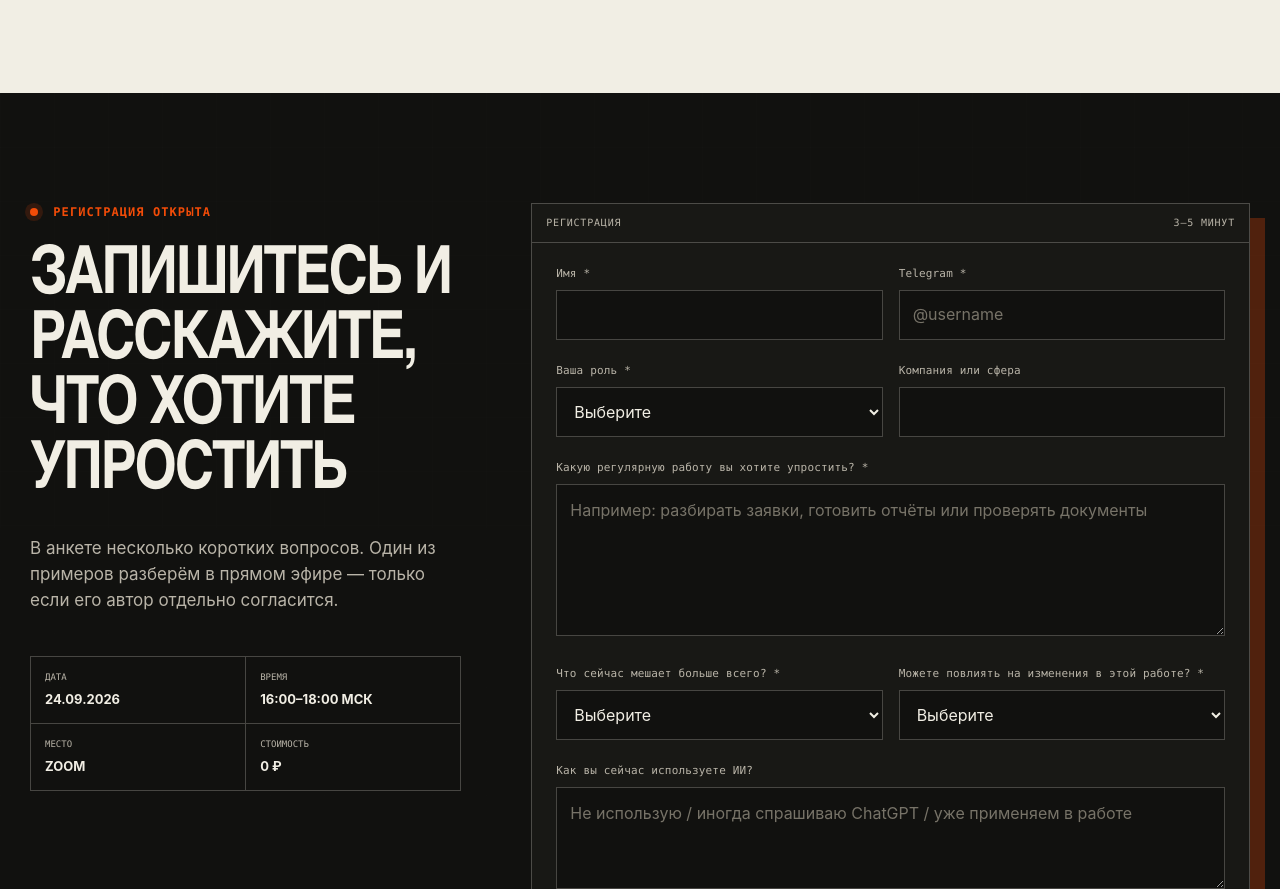
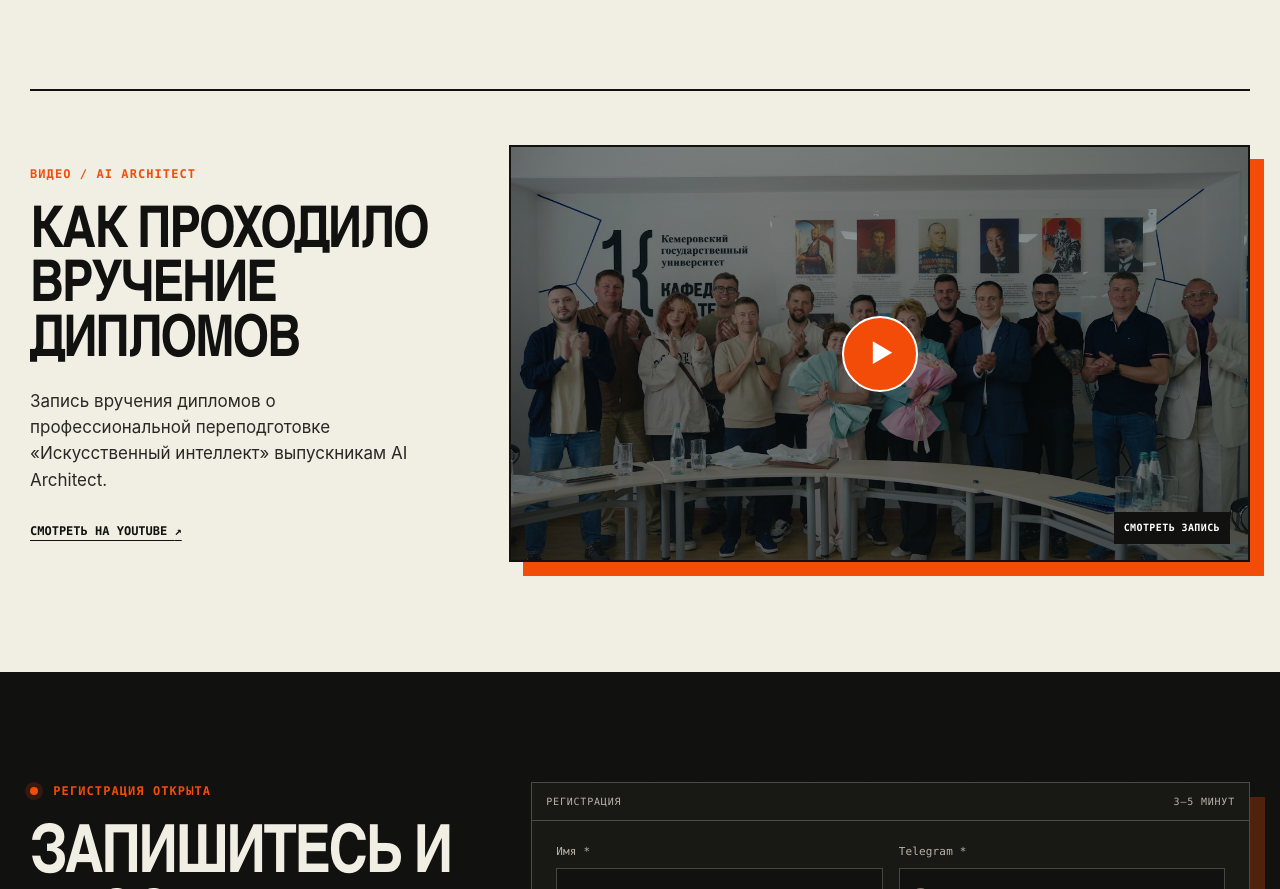
Before and after one commit to YanLukashin/ai-architect-masterclass, a website: page index.html in a window 1280 px wide. Shown: the part 5178-6067 px from the top of the page. Drawn offline with Linux system fonts and the light colour scheme.

Commit message:
Add diploma ceremony video to author section

```diff
--- a/index.html
+++ b/index.html
@@ -213,6 +213,42 @@
               <span>ЗАДАЧИ</span><span>ПРОВЕРКА ИДЕЙ</span><span>РЕЗУЛЬТАТ</span><span>БЕЗОПАСНОСТЬ</span><span>ПЛАН ВНЕДРЕНИЯ</span>
             </div>
           </div>
+
+          <article class="author-video reveal">
+            <div class="author-video-copy">
+              <p class="eyebrow">ВИДЕО / AI ARCHITECT</p>
+              <h3>Как проходило вручение дипломов</h3>
+              <p>
+                Запись вручения дипломов о профессиональной переподготовке
+                «Искусственный интеллект» выпускникам AI Architect.
+              </p>
+              <a
+                class="text-link"
+                href="https://youtu.be/dEaVKlKzaDA?si=HcSPPnsB3GadrR1F"
+                target="_blank"
+                rel="noopener noreferrer"
+              >Смотреть на YouTube <span aria-hidden="true">↗</span></a>
+            </div>
+            <div class="video-frame">
+              <button
+                class="video-poster"
+                type="button"
+                data-youtube-id="dEaVKlKzaDA"
+                data-video-title="Вручение дипломов о профессиональной переподготовке «Искусственный интеллект» AI Architect"
+                aria-label="Воспроизвести запись вручения дипломов"
+              >
+                <img
+                  src="assets/diplomas-video.jpg"
+                  alt="Выпускники AI Architect на вручении дипломов"
+                  width="1280"
+                  height="720"
+                  loading="lazy"
+                />
+                <span class="video-play" aria-hidden="true">▶</span>
+                <span class="video-play-label" aria-hidden="true">Смотреть запись</span>
+              </button>
+            </div>
+          </article>
         </div>
       </section>
 
--- a/script.js
+++ b/script.js
@@ -36,6 +36,23 @@
   );
 
   document.querySelectorAll(".reveal").forEach((element) => observer.observe(element));
+
+  document.querySelectorAll("[data-youtube-id]").forEach((button) => {
+    button.addEventListener("click", () => {
+      const videoId = button.getAttribute("data-youtube-id");
+      const title = button.getAttribute("data-video-title") || "Видео";
+      if (!videoId) return;
+
+      const iframe = document.createElement("iframe");
+      iframe.src = `https://www.youtube-nocookie.com/embed/${encodeURIComponent(videoId)}?autoplay=1&rel=0`;
+      iframe.title = title;
+      iframe.referrerPolicy = "strict-origin-when-cross-origin";
+      iframe.allow =
+        "accelerometer; autoplay; clipboard-write; encrypted-media; gyroscope; picture-in-picture; web-share";
+      iframe.allowFullscreen = true;
+      button.replaceWith(iframe);
+    });
+  });
 
   if (mobileCta && registerSection) {
     const syncMobileCta = () => {
--- a/styles.css
+++ b/styles.css
@@ -764,6 +764,121 @@ h3 {
   font-size: 10px;
 }
 
+.author-video {
+  grid-column: 1 / -1;
+  display: grid;
+  grid-template-columns: minmax(260px, 0.7fr) minmax(0, 1.3fr);
+  gap: 80px;
+  align-items: center;
+  margin-top: 26px;
+  padding-top: 54px;
+  border-top: 2px solid var(--ink);
+}
+
+.author-video-copy h3 {
+  max-width: 500px;
+  margin: 18px 0 16px;
+  font-family: var(--display);
+  font-size: clamp(34px, 4.5vw, 62px);
+  font-weight: 900;
+  line-height: 0.95;
+  letter-spacing: -0.035em;
+  text-transform: uppercase;
+}
+
+.author-video-copy > p:not(.eyebrow) {
+  max-width: 520px;
+  margin: 0 0 24px;
+  color: var(--ink-soft);
+  font-size: 17px;
+}
+
+.video-frame {
+  position: relative;
+  aspect-ratio: 16 / 9;
+  overflow: hidden;
+  border: 2px solid var(--ink);
+  background: var(--ink);
+  box-shadow: 14px 14px 0 var(--signal);
+}
+
+.video-frame iframe {
+  display: block;
+  width: 100%;
+  height: 100%;
+  border: 0;
+}
+
+.video-poster {
+  position: relative;
+  display: block;
+  width: 100%;
+  height: 100%;
+  padding: 0;
+  overflow: hidden;
+  border: 0;
+  background: var(--ink);
+  color: white;
+  cursor: pointer;
+}
+
+.video-poster::after {
+  position: absolute;
+  inset: 0;
+  background: linear-gradient(180deg, rgba(17, 17, 15, 0.08), rgba(17, 17, 15, 0.45));
+  content: "";
+  transition: background 180ms ease;
+}
+
+.video-poster:hover::after,
+.video-poster:focus-visible::after {
+  background: linear-gradient(180deg, rgba(17, 17, 15, 0), rgba(17, 17, 15, 0.3));
+}
+
+.video-poster img {
+  display: block;
+  width: 100%;
+  height: 100%;
+  object-fit: cover;
+  transition: transform 240ms ease;
+}
+
+.video-poster:hover img,
+.video-poster:focus-visible img {
+  transform: scale(1.015);
+}
+
+.video-play {
+  position: absolute;
+  top: 50%;
+  left: 50%;
+  z-index: 2;
+  display: grid;
+  width: 76px;
+  height: 76px;
+  padding-left: 5px;
+  border: 2px solid white;
+  border-radius: 50%;
+  place-items: center;
+  background: var(--signal);
+  font-size: 25px;
+  transform: translate(-50%, -50%);
+}
+
+.video-play-label {
+  position: absolute;
+  right: 18px;
+  bottom: 16px;
+  z-index: 2;
+  padding: 8px 10px;
+  background: var(--ink);
+  font-family: var(--mono);
+  font-size: 10px;
+  font-weight: 800;
+  letter-spacing: 0.04em;
+  text-transform: uppercase;
+}
+
 .registration {
   position: relative;
   overflow: hidden;
@@ -1129,6 +1244,7 @@ h3 {
   .section-kicker,
   .program-layout,
   .author-layout,
+  .author-video,
   .registration-layout,
   .faq-layout {
     grid-template-columns: 1fr;
@@ -1182,6 +1298,11 @@ h3 {
 
   .author-mark {
     width: min(420px, 92%);
+  }
+
+  .author-video {
+    margin-top: 10px;
+    padding-top: 38px;
   }
 
   .footer {
```
Also changed, not shown: assets/diplomas-video.jpg (added).
